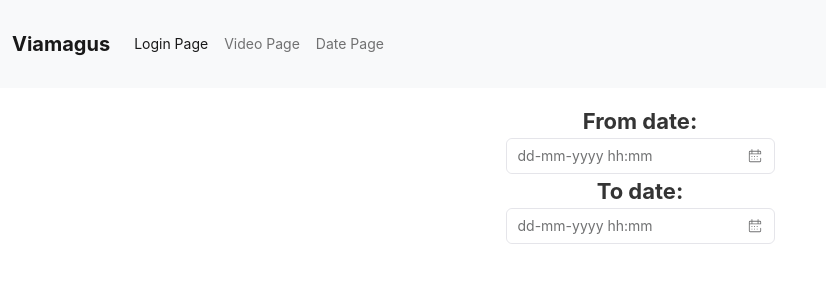
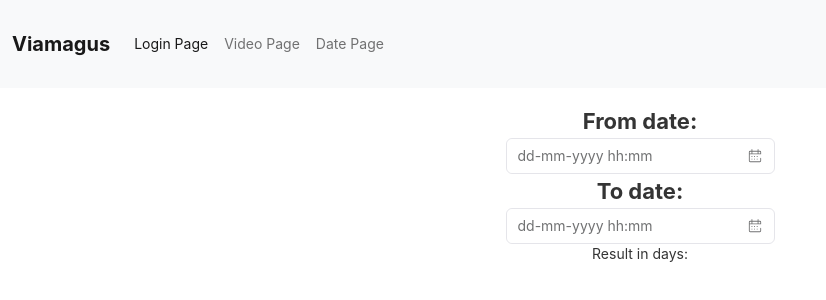
Before and after one commit to Harshavardhan387/ViamagusChallenge, a React (Create React App) app: page /date in a window 1280 px wide. Shown: the top 300 px of the page, without its empty margins (0-826 px from the left). Built offline with nearby package versions, Linux system fonts and the light colour scheme.

Commit message:
Second commit

```diff
--- a/package.json
+++ b/package.json
@@ -1,5 +1,6 @@
 {
   "name": "viamaguslogin",
+  "homepage": "https://Harshavardhan387.github.io/ViamagusChallenge",
   "version": "0.1.0",
   "private": true,
   "dependencies": {
@@ -8,6 +9,7 @@
     "@testing-library/user-event": "^13.5.0",
     "@tippyjs/react": "^4.2.6",
     "bootstrap": "^5.2.2",
+    "gh-pages": "^4.0.0",
     "moment": "^2.29.4",
     "react": "^18.2.0",
     "react-datetime": "^3.2.0",
@@ -20,6 +22,8 @@
     "web-vitals": "^2.1.4"
   },
   "scripts": {
+    "predeploy": "npm run build",
+    "deploy": "gh-pages -d build",
     "start": "react-scripts start",
     "build": "react-scripts build",
     "test": "react-scripts test",
--- a/src/date/DatePage.js
+++ b/src/date/DatePage.js
@@ -16,7 +16,7 @@ function DatePage(props) {
           <h4>To date:</h4>
           {/* {props.endDatePicker} */}
           <DatePicker format="dd-mm-yyyy hh:mm" />
-          <p>{}</p>
+          <p>Result in days:{}</p>
         </div>
       </div>
     </div>
```
Also changed, not shown: 1 other file (tests, documents, lock files or other folders).
